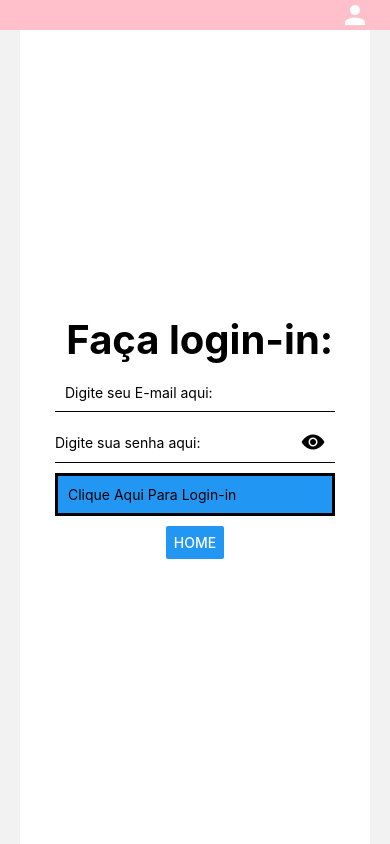
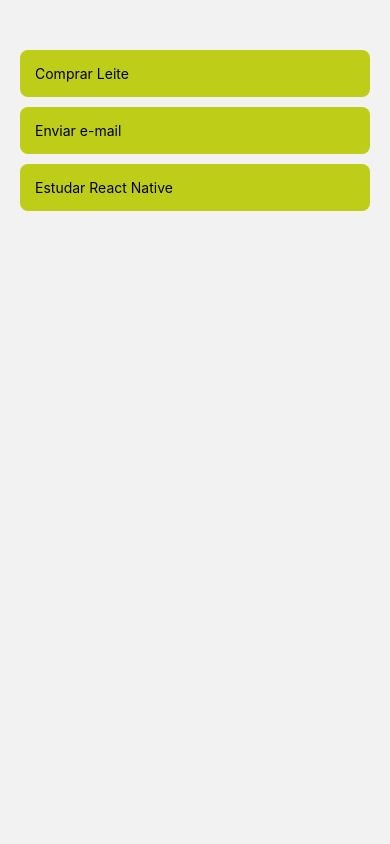
Before and after one commit to JoaoPedroVidal9/LoginApp, a React Native app: screen /TaskList in a window 390 px wide. Built offline with nearby package versions, Linux system fonts and the light colour scheme.

Commit message:
Lista com redirecionamento

```diff
--- a/src/App.js
+++ b/src/App.js
@@ -5,6 +5,8 @@
 import CadIngr from "./screens/cadIngressos";
 import CadOrg from "./screens/cadOrganizadores";
 import Home from "./screens/home";
+import TaskList from "./screens/TaskList";
+import TaskDetail from "./screens/TaskDetail";
 import { NavigationContainer } from "@react-navigation/native";
 import { createStackNavigator } from "@react-navigation/stack";
 
@@ -14,6 +16,8 @@
   return (
     <NavigationContainer>
       <Stack.Navigator screenOptions={{headerShown:false}}>
+        <Stack.Screen name="TaskList" component={TaskList} />
+        <Stack.Screen name="TaskDetail" component={TaskDetail} />
         <Stack.Screen name="Login" component={()=>(
           <Layout><Login /></Layout>
         )} />
--- /dev/null
+++ b/src/screens/TaskDetail.js
@@ -0,0 +1,14 @@
+import React from "react";
+import { View, Text } from "react-native";
+
+export default function TaskDetail({route}){
+    const {task} = route.params;
+    return(
+        <View style={{flex:1, justifyContent:"center", alignItems:"center"}}>
+            <Text>Detalhes da Tarefa: {task.title}</Text>
+            <Text>Data: {task.date}</Text>
+            <Text>Hora: {task.time}</Text>
+            <Text>Local: {task.address}</Text>
+        </View>
+    )
+}
--- /dev/null
+++ b/src/screens/TaskList.js
@@ -0,0 +1,67 @@
+import React from "react";
+import {
+  View,
+  Text,
+  TouchableOpacity,
+  FlatList,
+  StyleSheet,
+} from "react-native";
+
+export default function TaskList({ navigation }) {
+  const tasks = [
+    {
+      id: 1,
+      title: "Comprar Leite",
+      date: "2025-02-27",
+      time: "10:00",
+      address: "Supermercado Noemia",
+    },
+    {
+      id: 2,
+      title: "Enviar e-mail",
+      date: "2025-06-20",
+      time: "14:45",
+      address: "Trabalho",
+    },
+    {
+      id: 3,
+      title: "Estudar React Native",
+      date: "2025-06-26",
+      time: "00:00",
+      address: "Casa",
+    },
+  ];
+
+  const handleTaskPress = (task) => {
+    navigation.navigate("TaskDetail", {task});
+  }
+
+  return (
+    <View style={styles.container}>
+      <FlatList
+      data={tasks}
+      keyExtractor={(item)=>item.id.toString}
+      renderItem={({item})=>(
+      <TouchableOpacity
+      style={styles.itemCard}
+      onPress={()=>handleTaskPress(item)}>
+        <Text>{item.title}</Text>
+      </TouchableOpacity>)}
+      />
+    </View>
+  );
+}
+const styles = StyleSheet.create({
+  container: {
+    flex: 1,
+    padding: 20,
+    paddingTop: 50,
+  },
+
+  itemCard: {
+    padding: 15,
+    backgroundColor: "#BECE18",
+    marginBottom: 10,
+    borderRadius: 8,
+  },
+});
```
